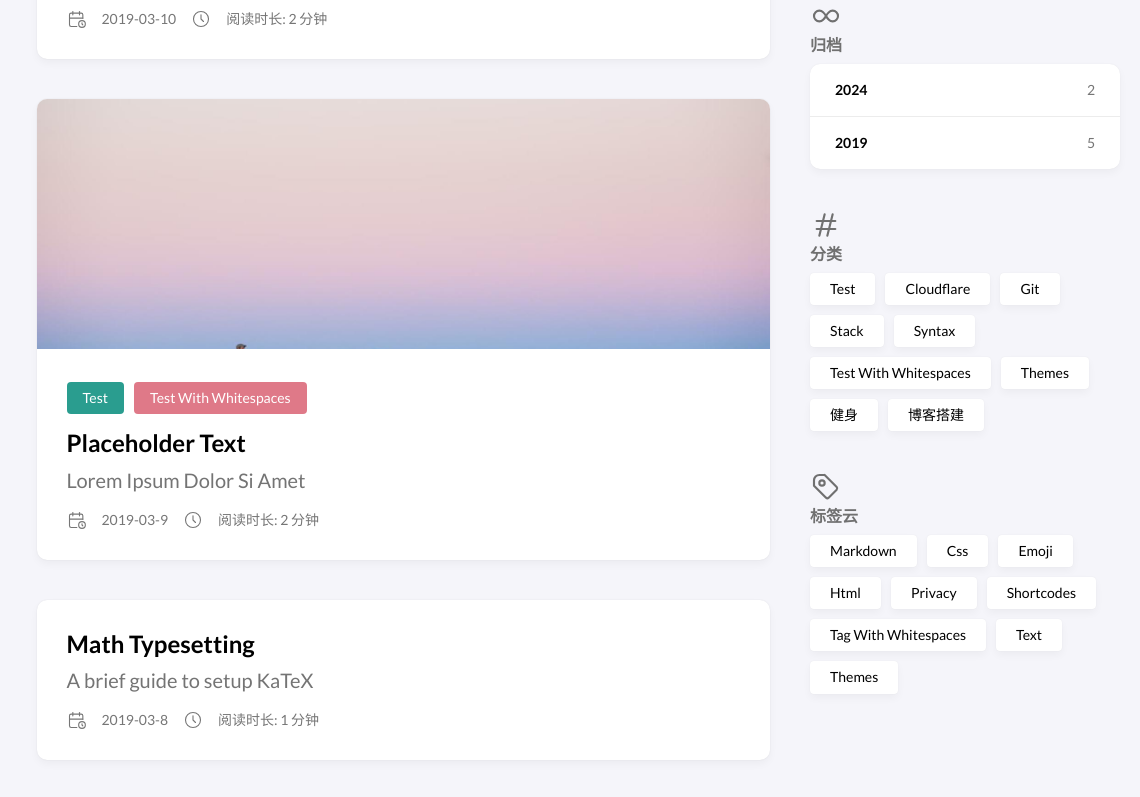
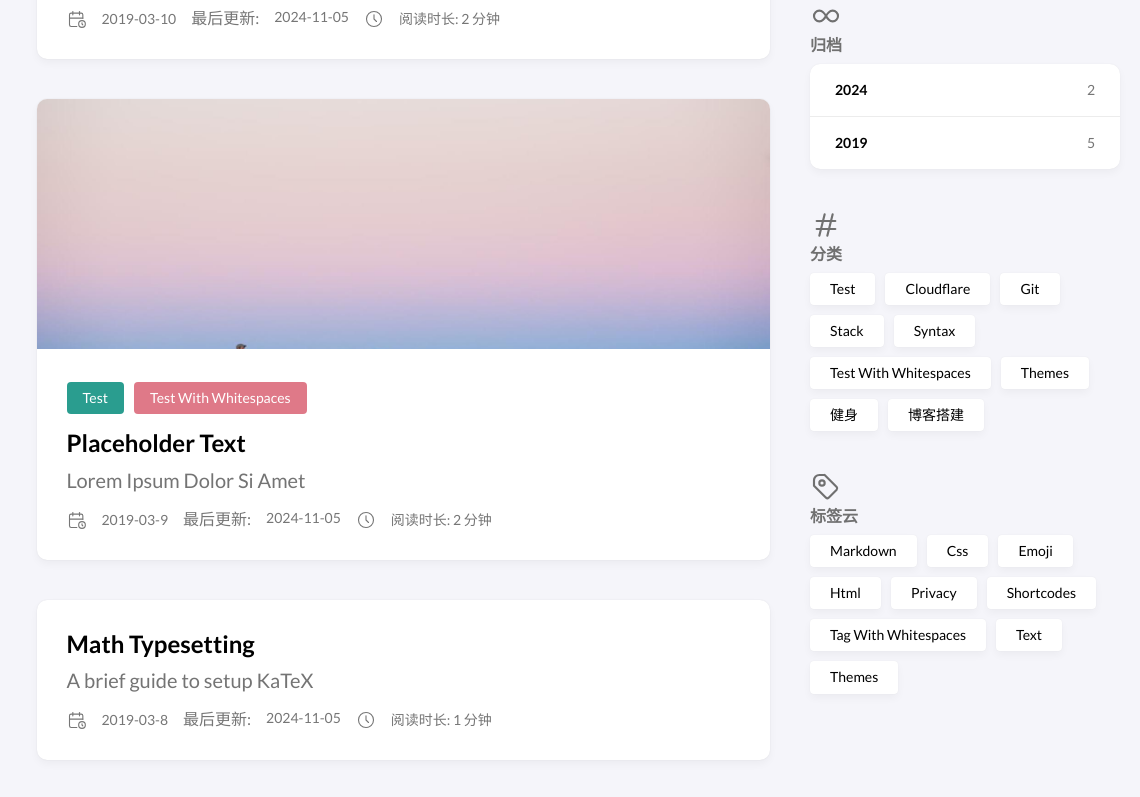
Before and after one commit to RyanL1nk/RyanL1nk.github.io, a plain HTML site: page page/2/index.html in a window 1280 px wide. Shown: the part 152-949 px from the top of the page, 140-1280 px from the left. Drawn offline with Linux system fonts and the light colour scheme.

Commit message:
2024.11.14post5

```diff
--- a/page/2/index.html
+++ b/page/2/index.html
@@ -452,9 +452,6 @@
     </div>
 
 
-
-
-
         <footer class="article-time">
 
                 <div>
@@ -470,6 +467,13 @@
                     <time class="article-time--published">2019-03-10</time>
                 </div>
 
+
+
+
+                        最后更新:
+                        <time class="article-time--updated" datetime="2024-11-05 16:32:15.530544 &#43;0800 CST" title="2024-11-05 16:32:15.530544 &#43;0800 CST">
+                            2024-11-05
+                        </time>
 
 
                 <div>
@@ -489,8 +493,6 @@
         </footer>
 
 
-
-</div>
 
 </header>
 </article>
@@ -539,9 +541,6 @@
     </div>
 
 
-
-
-
         <footer class="article-time">
 
                 <div>
@@ -557,6 +556,13 @@
                     <time class="article-time--published">2019-03-9</time>
                 </div>
 
+
+
+
+                        最后更新:
+                        <time class="article-time--updated" datetime="2024-11-05 16:32:15.5300273 &#43;0800 CST" title="2024-11-05 16:32:15.5300273 &#43;0800 CST">
+                            2024-11-05
+                        </time>
 
 
                 <div>
@@ -576,8 +582,6 @@
         </footer>
 
 
-
-</div>
 
 </header>
 </article>
@@ -602,9 +606,6 @@
     </div>
 
 
-
-
-
         <footer class="article-time">
 
                 <div>
@@ -620,6 +621,13 @@
                     <time class="article-time--published">2019-03-8</time>
                 </div>
 
+
+
+
+                        最后更新:
+                        <time class="article-time--updated" datetime="2024-11-05 16:32:15.529515 &#43;0800 CST" title="2024-11-05 16:32:15.529515 &#43;0800 CST">
+                            2024-11-05
+                        </time>
 
 
                 <div>
@@ -639,8 +647,6 @@
         </footer>
 
 
-
-</div>
 
 </header>
 </article>
```
Also changed, not shown: index.html (+21 -15 lines), p/emoji-support/index.html (+7 -5 lines), p/markdown-syntax-guide/index.html (+7 -5 lines), p/math-typesetting/index.html (+7 -5 lines), p/placeholder-text/index.html (+7 -5 lines), p/rich-content/index.html (+7 -5 lines), p/test-chinese/index.html (+7 -5 lines), p/健身/index.html (+7 -5 lines), page/3/index.html (+7 -5 lines), 关于/index.html (+5 -3 lines), 链接/index.html (+5 -3 lines). Lines whose indentation alone changed are shown as unchanged.
